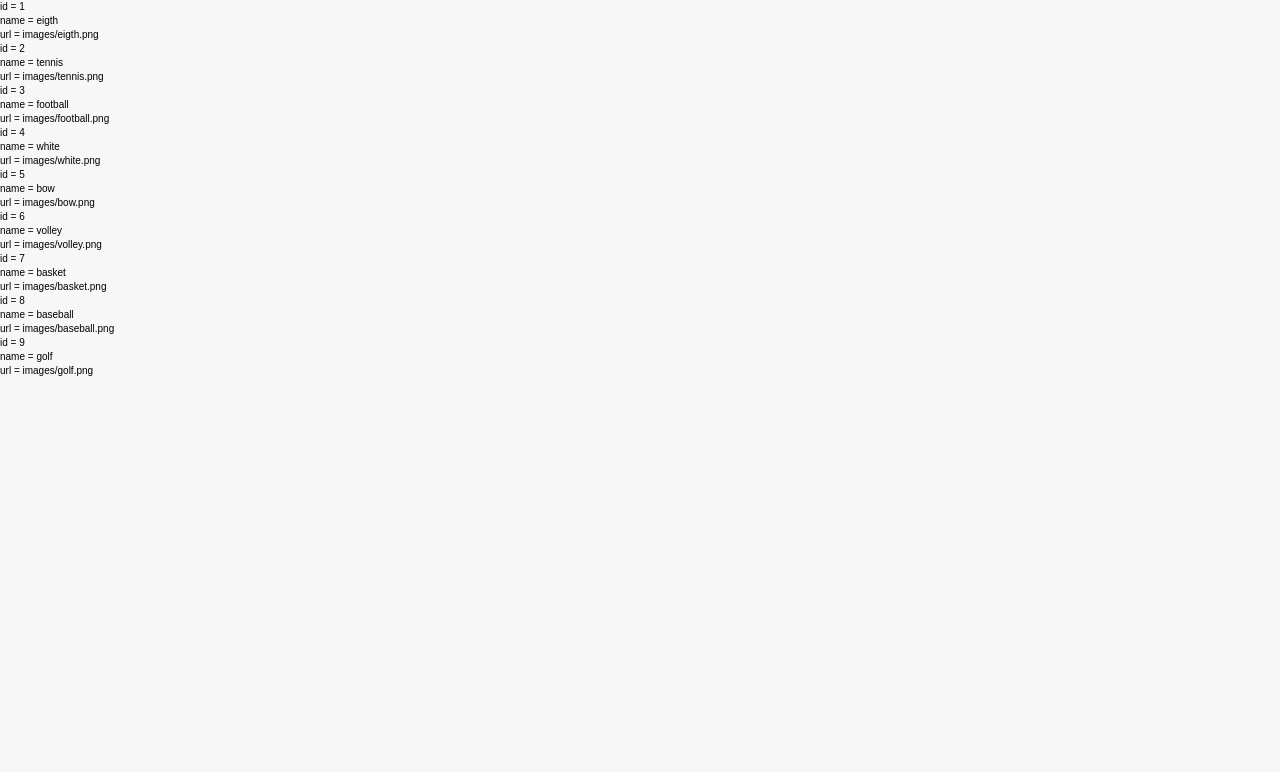
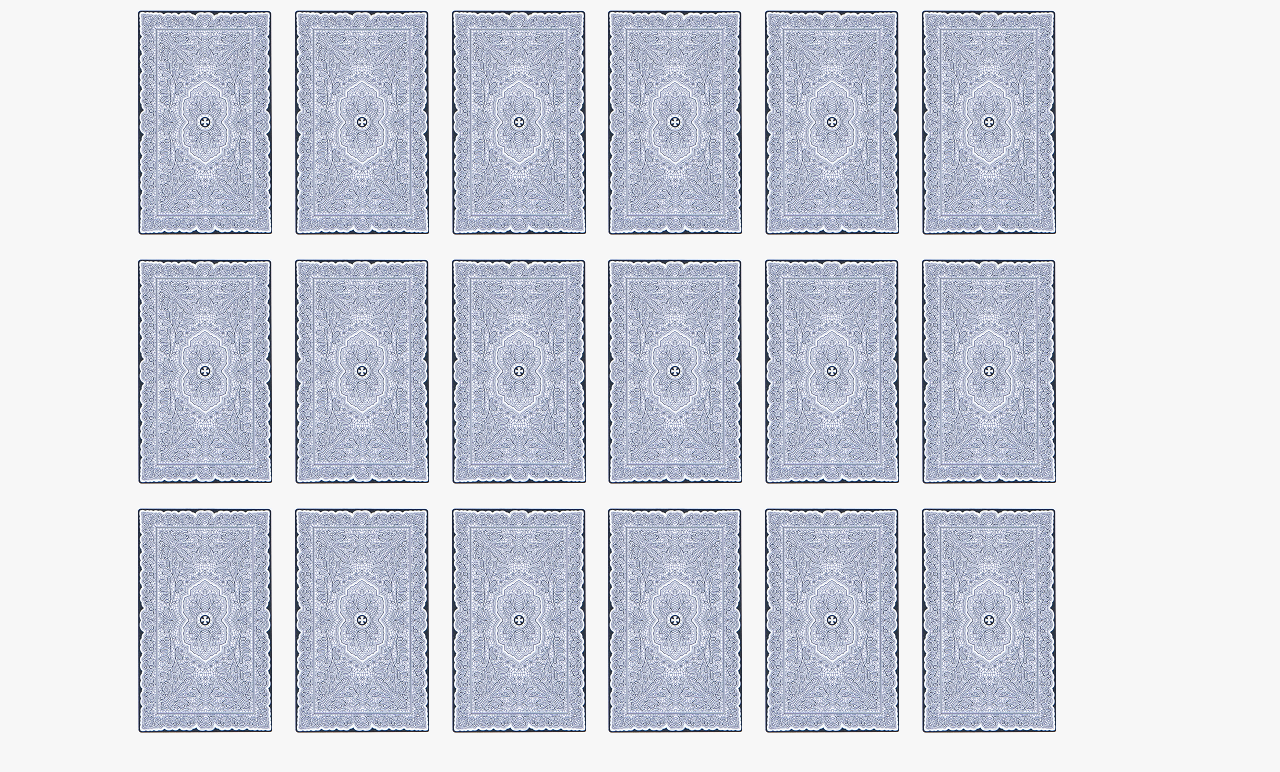
Before and after one commit to matheustristao/MemoryGame, a plain HTML site: page index.html in a window 1280 px wide. Drawn offline with Linux system fonts and the light colour scheme.

Commit message:
game board with all cards

```diff
--- a/css/style.css
+++ b/css/style.css
@@ -7,3 +7,47 @@ body {
     font: 62.5%/1.4 sans-serif; /* 62.5% of 16px = 10px, it makes easier to use 'em' , a relative measure based on font-size */
     background: #F7F7F7; /* Background color of the body*/
 }
+
+section#gameBoard{
+    max-width: 1024px;
+    margin: 0 auto;
+}
+
+.flip-container{
+    -webkit-perspective: 500;
+    perspective: 500;
+    width: 134px;
+    display: inline-block;
+    cursor: pointer;
+    margin: 10px;
+}
+
+.flip-container:hover .flipper {
+    -webkit-transform: rotateY(180deg);
+    transform: rotateY(180deg);
+     -webkit-backface-visibility: hidden;
+    backface-visibility: hidden;
+}
+
+.flipper {
+    -webkit-transition: 1s;
+    transition: 1s;
+    -webkit-transform-style: preserve-3d;
+    transform-style: preserve-3d;
+}
+
+.front{
+    -webkit-backface-visibility: hidden;
+    backface-visibility: hidden;
+    -webkit-transform: rotateY(0deg);
+    transform: rotateY(0deg);
+}
+
+.back {
+    -webkit-backface-visibility: hidden;
+    backface-visibility: hidden;
+    -webkit-transform: rotateY(180deg);
+    transform: rotateY(180deg);
+    position: absolute;
+    top: 0;
+}
--- a/index.html
+++ b/index.html
@@ -16,12 +16,17 @@
             </header>
 
             <main>
-                <!--
-                card-pack is a directive, defined in js/directives/card-pack.html
-                name, id and url will be able to be used because its values are setted using attributes defined in main-controller for 'cards' object
-                ng-repeat makes this tag repeat for each card in cards
-                -->
-                <card-pack ng-repeat="card in cards" name="{{card.name}}" id="{{card.id}}" url="{{card.url}}"> </card-pack>
+                <section id="gameBoard">
+
+                    <!--
+                    card-pack is a directive, defined in js/directives/card-pack.html
+                    name, id and url will be able to be used because their values are setted using attributes defined in main-controller for 'cards' object
+                    ng-repeat makes this tag repeat for each card in cards
+                    -->
+                    <card-pack ng-repeat="card in cards" name="{{card.name}}" id="{{card.id}}" url="{{card.url}}"> </card-pack>
+                    <card-pack ng-repeat="card in cards" name="{{card.name}}" id="{{card.id}}" url="{{card.url}}"> </card-pack>
+
+                </section>
             </main>
 
             <footer>
--- a/js/controllers/main-controller.js
+++ b/js/controllers/main-controller.js
@@ -48,5 +48,4 @@ angular.module('memory').controller('MainController', function ($scope) {
         }
     ];
 
-
 });
--- a/js/directives/card-pack.html
+++ b/js/directives/card-pack.html
@@ -1,11 +1,15 @@
-<div>
-    <p>
-        id = {{id}}
-    </p>
-    <p>
-        name = {{name}}
-    </p>
-    <p>
-        url = {{url}}
-    </p>
-</div>
+
+<article id="card" class="flip-container">
+    <div class="flipper">
+        <div class="front">
+            <figure>
+                <img src="images/wallpaper.png" alt="backside card">
+            </figure>
+        </div>
+        <div class="back">
+            <figure>
+                <img src="{{url}}" alt="{{url}}">
+            </figure>
+        </div>
+    </div>
+</article>
```
Also changed, not shown: images/baseball.png (added), images/basket.png (added), images/bow.png (added), images/eigth.png (added), images/football.png (added), images/golf.png (added), images/tennis.png (added), images/volley.png (added), images/wallpaper.png (added), images/white.png (added).
